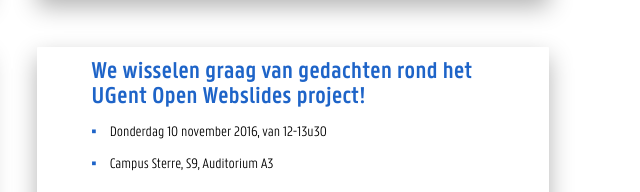
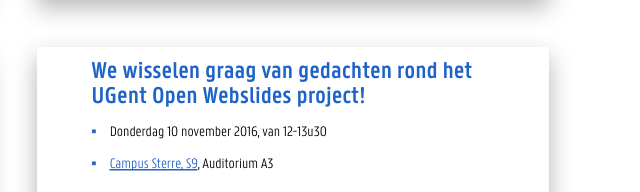
Before and after one commit to OpenWebslides/Velov2017, a website: page Preview/index.html in a window 1280 px wide. Shown: the part 2717-2909 px from the top of the page, 575-1215 px from the left. Drawn offline with Linux system fonts and the light colour scheme.

Commit message:
Link location.

```diff
--- a/Preview/index.html
+++ b/Preview/index.html
@@ -135,7 +135,7 @@
 		<h2>We wisselen graag van gedachten rond het UGent Open Webslides project!</h2>
 		<ul>
 			<li>Donderdag 10 november 2016, van 12-13u30</li>
-			<li>Campus Sterre, S9, Auditorium A3</li>
+			<li><a href="https://www.google.com/maps/place/Sterre+S9/@51.0227838,3.7085455,17z/data=!3m1!4b1!4m5!3m4!1s0x47c373e9df939131:0x5dafecb1e5931bbb!8m2!3d51.0227838!4d3.7107342">Campus Sterre, S9</a>, Auditorium A3</li>
 		</ul>
 		<p>Alvast tot donderdag,<br>Ruben & Esther</p>
 	</section>
```
